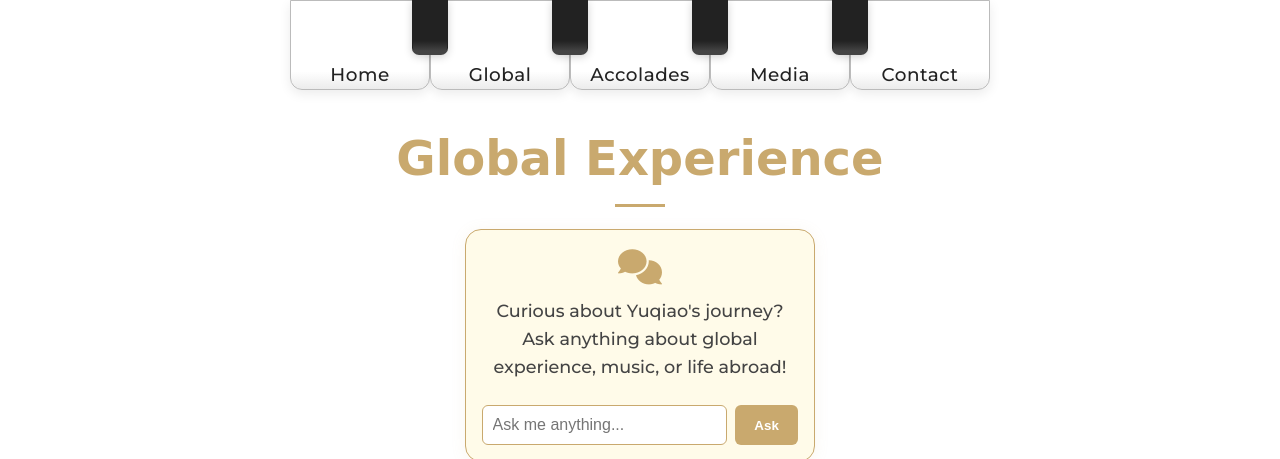
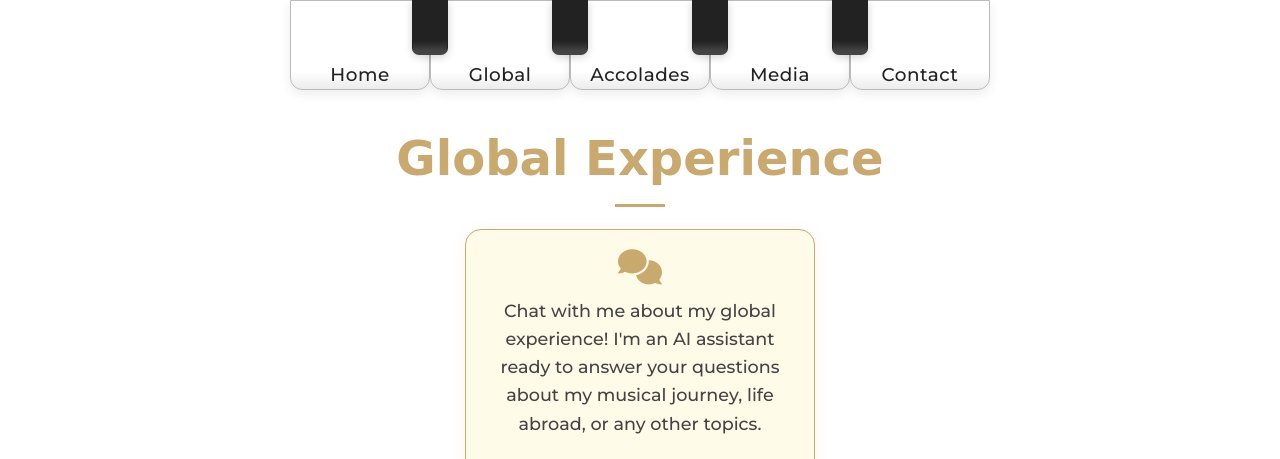
Before and after one commit to yuqiaochen123/Personal-website, a website: page global-experience.html in a window 1280 px wide. Shown: the top 459 px of the page. Drawn offline with Linux system fonts and the light colour scheme; a web font is replaced by a local one.

Commit message:
Update chatbot description to be more explicit about AI assistant functionality

```diff
--- a/global-experience.html
+++ b/global-experience.html
@@ -224,7 +224,7 @@
         <div class="chatbot-container" style="margin: 0 auto 1.2rem auto; max-width: 350px; position: relative; box-shadow: 0 2px 15px rgba(201,169,110,0.10); border: 1.5px solid #c9a96e; border-radius: 16px; background: #fffbe9; padding: 1.2rem 1rem 1rem 1rem;">
             <div style="position: relative; z-index: 1; text-align:center; margin-bottom:1rem;">
                 <i class="fa fa-comments" style="font-size:2.2rem; color:#c9a96e; margin-bottom:0.5rem;"></i>
-                <div style="font-family:'Montserrat',sans-serif; color:#444; font-size:1.1rem; margin-top:0.3rem;">Curious about Yuqiao's journey? Ask anything about global experience, music, or life abroad!</div>
+                <div style="font-family:'Montserrat',sans-serif; color:#444; font-size:1.1rem; margin-top:0.3rem;">Chat with me about my global experience! I'm an AI assistant ready to answer your questions about my musical journey, life abroad, or any other topics.</div>
             </div>
             <div id="chatbot-messages" class="chatbot-messages" style="min-height:0; max-height:300px; overflow-y:auto; margin-bottom:0.5rem; position:relative; z-index:1;"></div>
             <form id="chatbot-form" class="chatbot-form" style="display:flex; gap:0.5rem; position:relative; z-index:1;">
```
